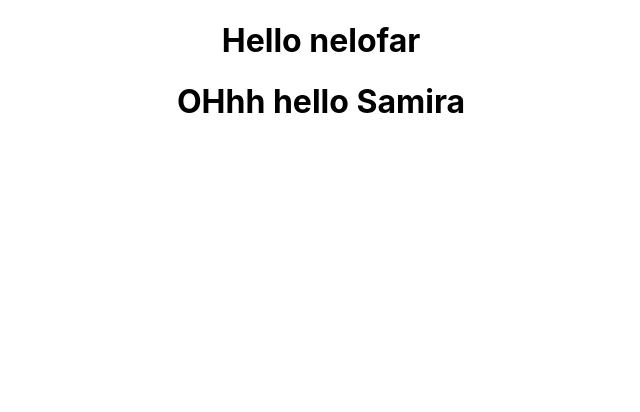
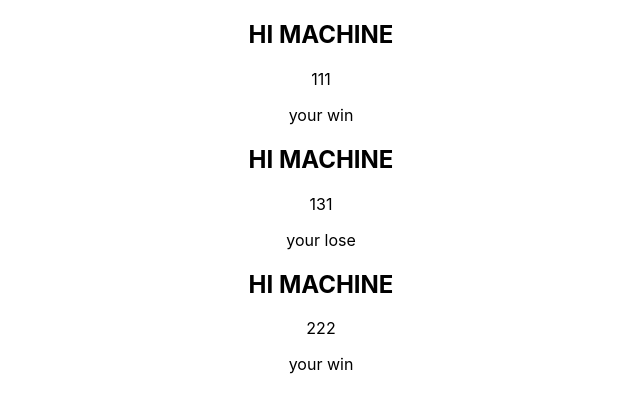
Before and after one commit to Nelofarzabi/React.JS_Test, a React (Create React App) app: page / in a window 1280 px wide. Shown: the top 412 px of the page, without its empty margins (319-959 px from the left). Built offline with nearby package versions, Linux system fonts and the light colour scheme.

Commit message:
props game and component re useable

```diff
--- a/src/App.js
+++ b/src/App.js
@@ -12,10 +12,24 @@ function App() {
         {/* <Clasebase/> */}
         {/* <Pickernumber/> */}
         <POP
-        to = "nelofar"
-        from = "Samira"
+        number = {1}
+        number1 = {1}
+        number2 = {1}
 
         />
+         <POP
+        number = {1}
+        number1 = {3}
+        number2 = {1}
+
+        />
+        <POP
+        number = {2}
+        number1 = {2}
+        number2 = {2}
+
+        />
+
 
 
 
--- a/src/props.js
+++ b/src/props.js
@@ -3,12 +3,21 @@ import react from"react";
 
 class POP extends react.Component{
     render (){
-
+        let number = (this.props.number);
+        let number1 = (this.props.number1);
+        let number2 = (this.props.number2);
+        let massage ;
+        if(number === number1 || number1 === number2){
+            massage = "your win"
+        }
+        else {
+            massage = "your lose "
+        }
         return (
-
             <div>
-                <h1>Hello {this.props.to}</h1>
-                <h1>OHhh hello {this.props.from}</h1>
+            <h2>HI MACHINE </h2>
+            <p>{number}{number1}{number2}</p>
+            <p>{massage}</p>
             </div>
 
         );
```
